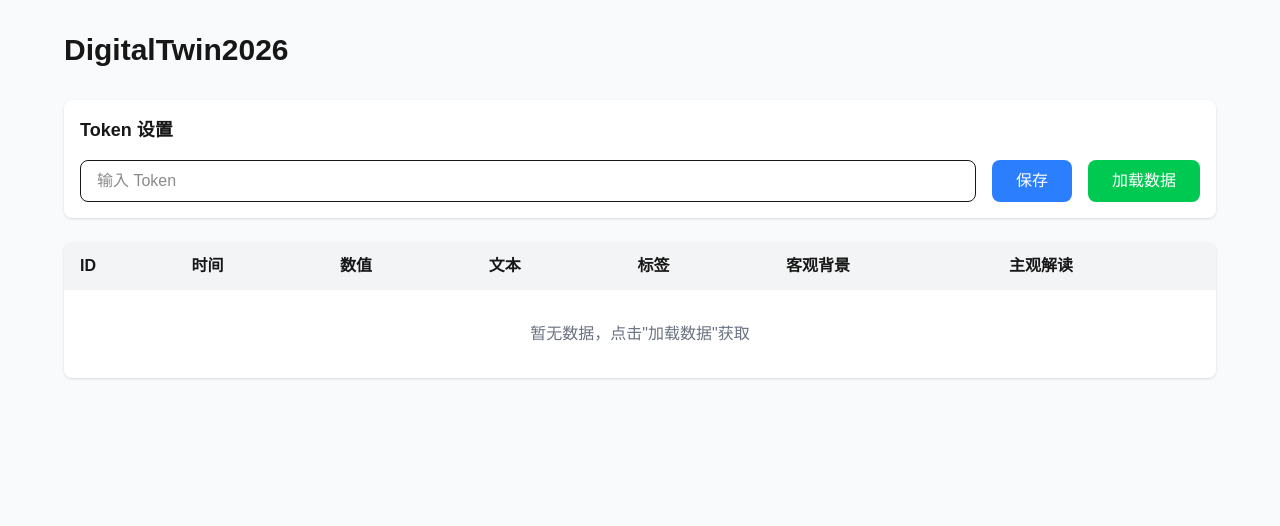
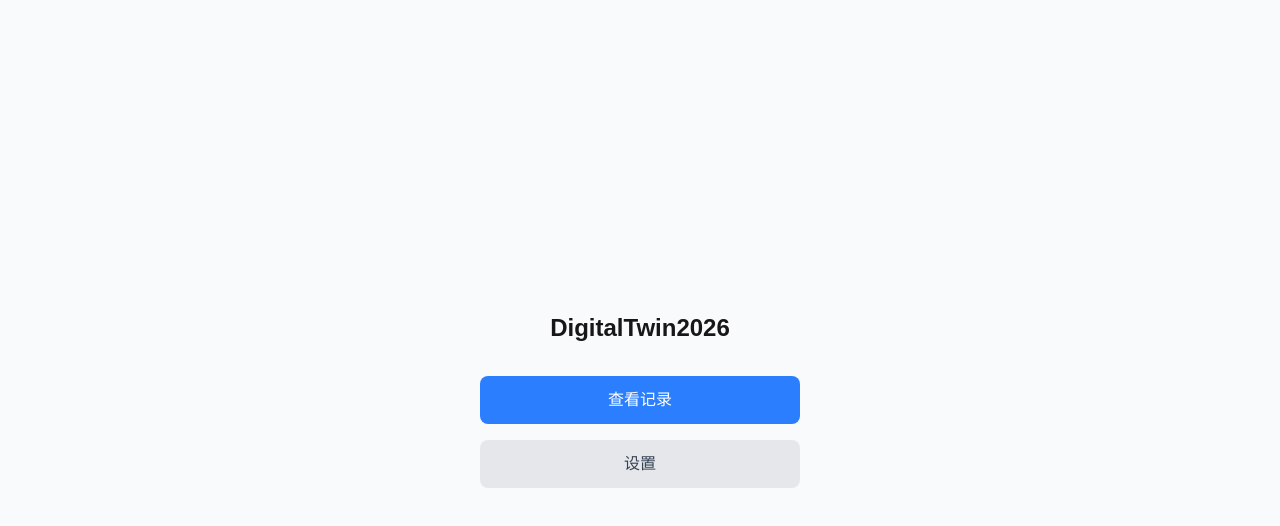
Before and after one commit to madokast/DigitalTwin2026, a Next.js app: page / in a window 1280 px wide. Shown: the top 526 px of the page. Built offline with nearby package versions, Linux system fonts and the light colour scheme.

Commit message:
重构页面：移动端优先
- 首页：简洁设计，只有「查看记录」和「设置」按钮
- 设置页面：Token 设置
- 记录页面：表格展示所有记录
- 支持返回首页

```diff
--- a/src/app/page.tsx
+++ b/src/app/page.tsx
@@ -17,6 +17,8 @@ export default function Home() {
   const [records, setRecords] = useState<Record[]>([])
   const [loading, setLoading] = useState(false)
   const [error, setError] = useState('')
+  const [showSettings, setShowSettings] = useState(false)
+  const [showRecords, setShowRecords] = useState(false)
 
   // 从 localStorage 读取 token
   useEffect(() => {
@@ -26,10 +28,10 @@ export default function Home() {
     }
   }, [])
 
-  // 保存 token 到 localStorage
+  // 保存 token
   const saveToken = () => {
     localStorage.setItem('digitaltwin_token', token)
-    alert('Token 已保存')
+    setShowSettings(false)
   }
 
   // 获取数据
@@ -55,6 +57,7 @@ export default function Home() {
 
       const data = await res.json()
       setRecords(data.records)
+      setShowRecords(true)
     } catch (err) {
       setError(err instanceof Error ? err.message : '请求失败')
     } finally {
@@ -63,100 +66,128 @@ export default function Home() {
   }
 
   return (
-    <div className="min-h-screen bg-gray-50 p-8">
-      <div className="max-w-6xl mx-auto">
-        <h1 className="text-3xl font-bold mb-8">DigitalTwin2026</h1>
+    <div className="min-h-screen bg-gray-50">
+      {/* 主页 */}
+      {!showSettings && !showRecords && (
+        <div className="flex flex-col items-center justify-center min-h-screen p-4">
+          <h1 className="text-2xl font-bold mb-8">DigitalTwin2026</h1>
 
-        {/* Token 设置 */}
-        <div className="bg-white p-4 rounded-lg shadow mb-6">
-          <h2 className="text-lg font-semibold mb-4">Token 设置</h2>
-          <div className="flex gap-4">
+          <div className="flex flex-col gap-4 w-full max-w-xs">
+            <button
+              onClick={fetchRecords}
+              disabled={loading}
+              className="w-full px-6 py-3 bg-blue-500 text-white rounded-lg hover:bg-blue-600 disabled:bg-gray-400"
+            >
+              {loading ? '加载中...' : '查看记录'}
+            </button>
+
+            <button
+              onClick={() => setShowSettings(true)}
+              className="w-full px-6 py-3 bg-gray-200 text-gray-700 rounded-lg hover:bg-gray-300"
+            >
+              设置
+            </button>
+          </div>
+
+          {error && (
+            <div className="mt-4 bg-red-100 border border-red-400 text-red-700 px-4 py-3 rounded w-full max-w-xs">
+              {error}
+            </div>
+          )}
+        </div>
+      )}
+
+      {/* 设置页面 */}
+      {showSettings && (
+        <div className="min-h-screen p-4">
+          <div className="max-w-md mx-auto">
+            <div className="flex items-center justify-between mb-6">
+              <h2 className="text-xl font-bold">设置</h2>
+              <button
+                onClick={() => setShowSettings(false)}
+                className="text-gray-500 hover:text-gray-700"
+              >
+                ✕
+              </button>
+            </div>
+
+            <div className="bg-white p-4 rounded-lg shadow">
+              <label className="block text-sm font-medium text-gray-700 mb-2">
+                Token
+              </label>
               <input
                 type="password"
                 value={token}
                 onChange={(e) => setToken(e.target.value)}
                 placeholder="输入 Token"
-              className="flex-1 px-4 py-2 border rounded-lg"
+                className="w-full px-4 py-2 border rounded-lg mb-4"
               />
               <button
                 onClick={saveToken}
-              className="px-6 py-2 bg-blue-500 text-white rounded-lg hover:bg-blue-600"
+                className="w-full px-6 py-2 bg-blue-500 text-white rounded-lg hover:bg-blue-600"
               >
                 保存
               </button>
-            <button
-              onClick={fetchRecords}
-              className="px-6 py-2 bg-green-500 text-white rounded-lg hover:bg-green-600"
-            >
-              加载数据
-            </button>
             </div>
           </div>
-
-        {/* 错误提示 */}
-        {error && (
-          <div className="bg-red-100 border border-red-400 text-red-700 px-4 py-3 rounded mb-6">
-            {error}
         </div>
       )}
 
-        {/* 数据表格 */}
-        <div className="bg-white rounded-lg shadow overflow-hidden">
-          <table className="w-full">
+      {/* 记录展示页面 */}
+      {showRecords && (
+        <div className="min-h-screen p-4">
+          <div className="max-w-6xl mx-auto">
+            <div className="flex items-center justify-between mb-6">
+              <h2 className="text-xl font-bold">记录</h2>
+              <button
+                onClick={() => setShowRecords(false)}
+                className="text-gray-500 hover:text-gray-700"
+              >
+                ✕
+              </button>
+            </div>
+
+            <div className="bg-white rounded-lg shadow overflow-x-auto">
+              <table className="w-full min-w-[800px]">
                 <thead className="bg-gray-100">
                   <tr>
-                <th className="px-4 py-3 text-left">ID</th>
-                <th className="px-4 py-3 text-left">时间</th>
-                <th className="px-4 py-3 text-left">数值</th>
-                <th className="px-4 py-3 text-left">文本</th>
-                <th className="px-4 py-3 text-left">标签</th>
-                <th className="px-4 py-3 text-left">客观背景</th>
-                <th className="px-4 py-3 text-left">主观解读</th>
+                    <th className="px-3 py-2 text-left text-sm">ID</th>
+                    <th className="px-3 py-2 text-left text-sm">时间</th>
+                    <th className="px-3 py-2 text-left text-sm">数值</th>
+                    <th className="px-3 py-2 text-left text-sm">文本</th>
+                    <th className="px-3 py-2 text-left text-sm">标签</th>
+                    <th className="px-3 py-2 text-left text-sm">客观背景</th>
+                    <th className="px-3 py-2 text-left text-sm">主观解读</th>
                   </tr>
                 </thead>
                 <tbody>
-              {loading ? (
-                <tr>
-                  <td colSpan={7} className="px-4 py-8 text-center text-gray-500">
-                    加载中...
-                  </td>
-                </tr>
-              ) : records.length === 0 ? (
-                <tr>
-                  <td colSpan={7} className="px-4 py-8 text-center text-gray-500">
-                    暂无数据，点击"加载数据"获取
-                  </td>
-                </tr>
-              ) : (
-                records.map((record) => (
+                  {records.map((record) => (
                     <tr key={record.id} className="border-t hover:bg-gray-50">
-                    <td className="px-4 py-3 text-sm font-mono">{record.id.slice(0, 8)}...</td>
-                    <td className="px-4 py-3 text-sm">{new Date(record.happenedAt).toLocaleString()}</td>
-                    <td className="px-4 py-3 text-sm">{record.valueNumber || '-'}</td>
-                    <td className="px-4 py-3 text-sm max-w-xs truncate">{record.valueText || '-'}</td>
-                    <td className="px-4 py-3 text-sm">
+                      <td className="px-3 py-2 text-xs font-mono">{record.id.slice(0, 8)}...</td>
+                      <td className="px-3 py-2 text-xs">{new Date(record.happenedAt).toLocaleString()}</td>
+                      <td className="px-3 py-2 text-xs">{record.valueNumber || '-'}</td>
+                      <td className="px-3 py-2 text-xs max-w-[150px] truncate">{record.valueText || '-'}</td>
+                      <td className="px-3 py-2 text-xs">
                         {JSON.parse(record.tags).map((tag: string) => (
-                        <span key={tag} className="inline-block bg-blue-100 text-blue-800 px-2 py-1 rounded mr-1 text-xs">
+                          <span key={tag} className="inline-block bg-blue-100 text-blue-800 px-1 py-0.5 rounded mr-1 text-xs">
                             {tag}
                           </span>
                         ))}
                       </td>
-                    <td className="px-4 py-3 text-sm max-w-xs truncate">{record.objectiveContext}</td>
-                    <td className="px-4 py-3 text-sm max-w-xs truncate">{record.subjectiveInterpretation || '-'}</td>
+                      <td className="px-3 py-2 text-xs max-w-[150px] truncate">{record.objectiveContext}</td>
+                      <td className="px-3 py-2 text-xs max-w-[150px] truncate">{record.subjectiveInterpretation || '-'}</td>
                     </tr>
-                ))
-              )}
+                  ))}
                 </tbody>
               </table>
             </div>
 
-        {/* 统计信息 */}
-        {records.length > 0 && (
             <div className="mt-4 text-gray-500 text-sm">
               共 {records.length} 条记录
             </div>
+          </div>
+        </div>
       )}
-      </div>
     </div>
   )
 }
```
Lines whose indentation alone changed are shown as unchanged.
